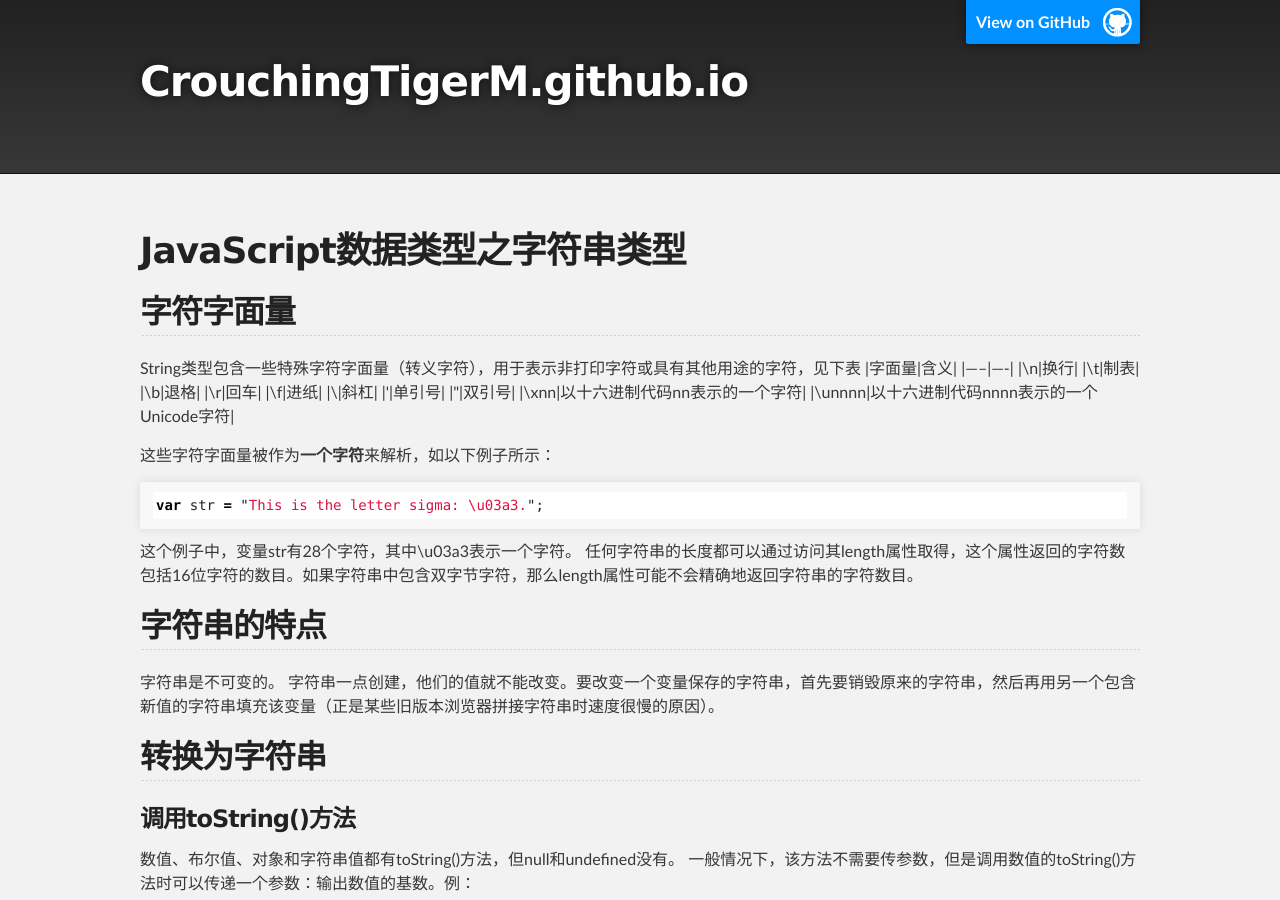
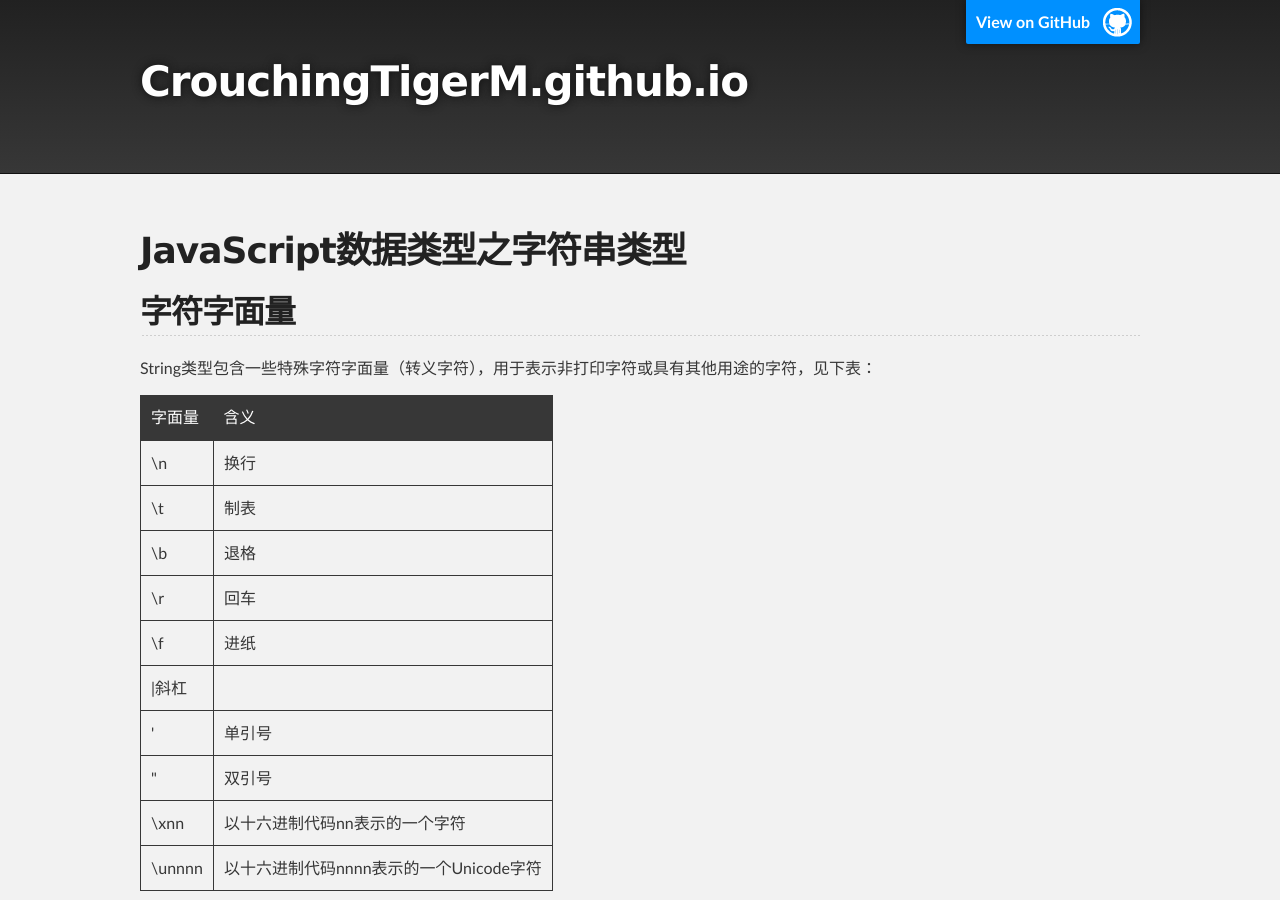
Before and after one commit to hisaspirations/CrouchingTigerM.github.io, a Jekyll site: the page built from _posts/2018-12-18-JavaScript-data-type-string.md, in a window 1280 px wide and 900 px high. Built offline with Jekyll 4.4.1, drawn with Linux system fonts in a browser that asks for light colours; comment, search, counter and statistics services are not loaded; the repository's description, which GitHub fills in, is left out.

Commit message:
修复表格展示问题

```diff
--- a/_posts/2018-12-18-JavaScript-data-type-string.md
+++ b/_posts/2018-12-18-JavaScript-data-type-string.md
@@ -7,7 +7,8 @@ title: JavaScript数据类型之字符串类型
 
 ## 字符字面量
 
-String类型包含一些特殊字符字面量（转义字符），用于表示非打印字符或具有其他用途的字符，见下表
+String类型包含一些特殊字符字面量（转义字符），用于表示非打印字符或具有其他用途的字符，见下表：
+
 |字面量|含义|
 |-----|----|
 |\n|换行|
```
